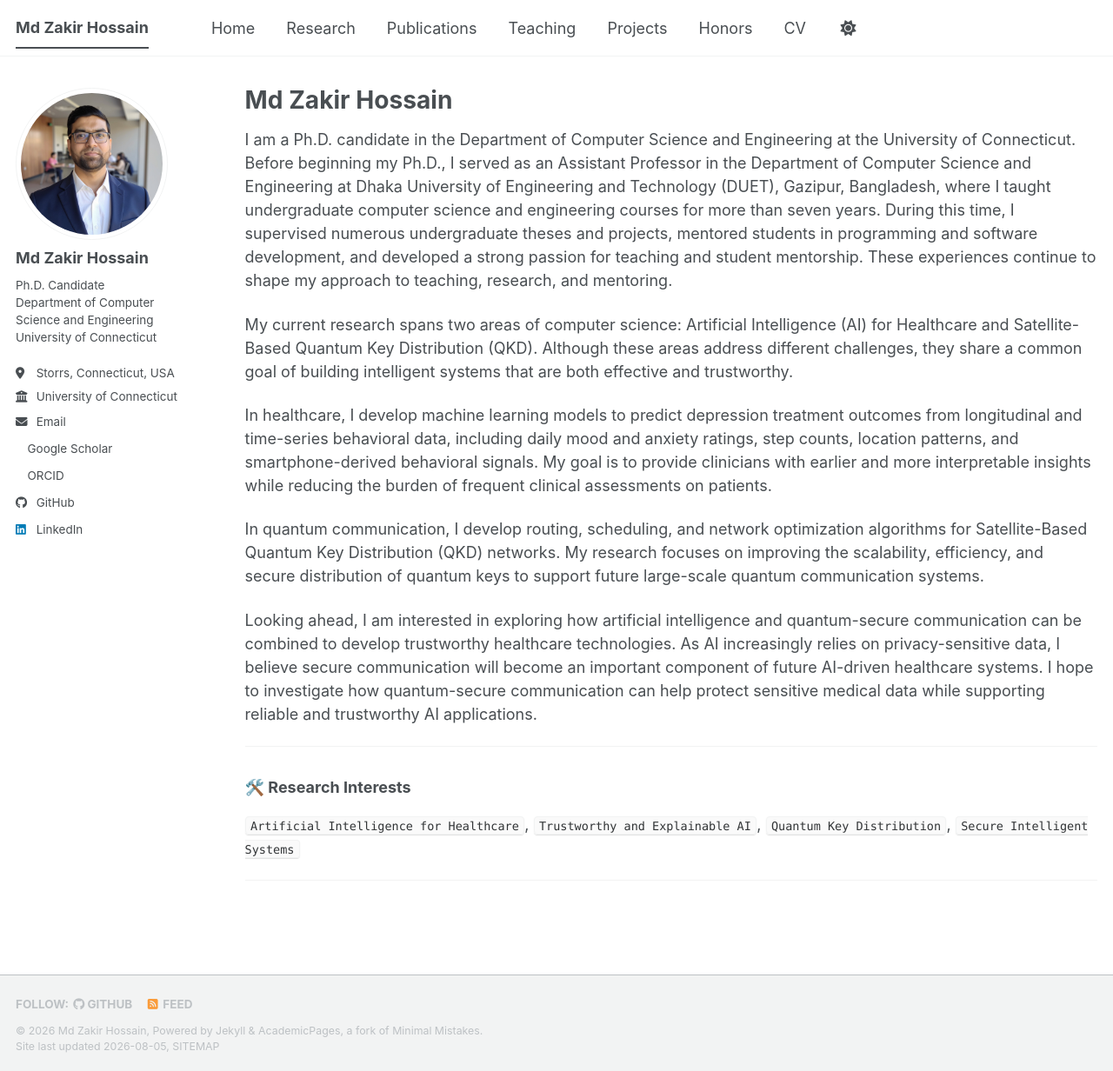
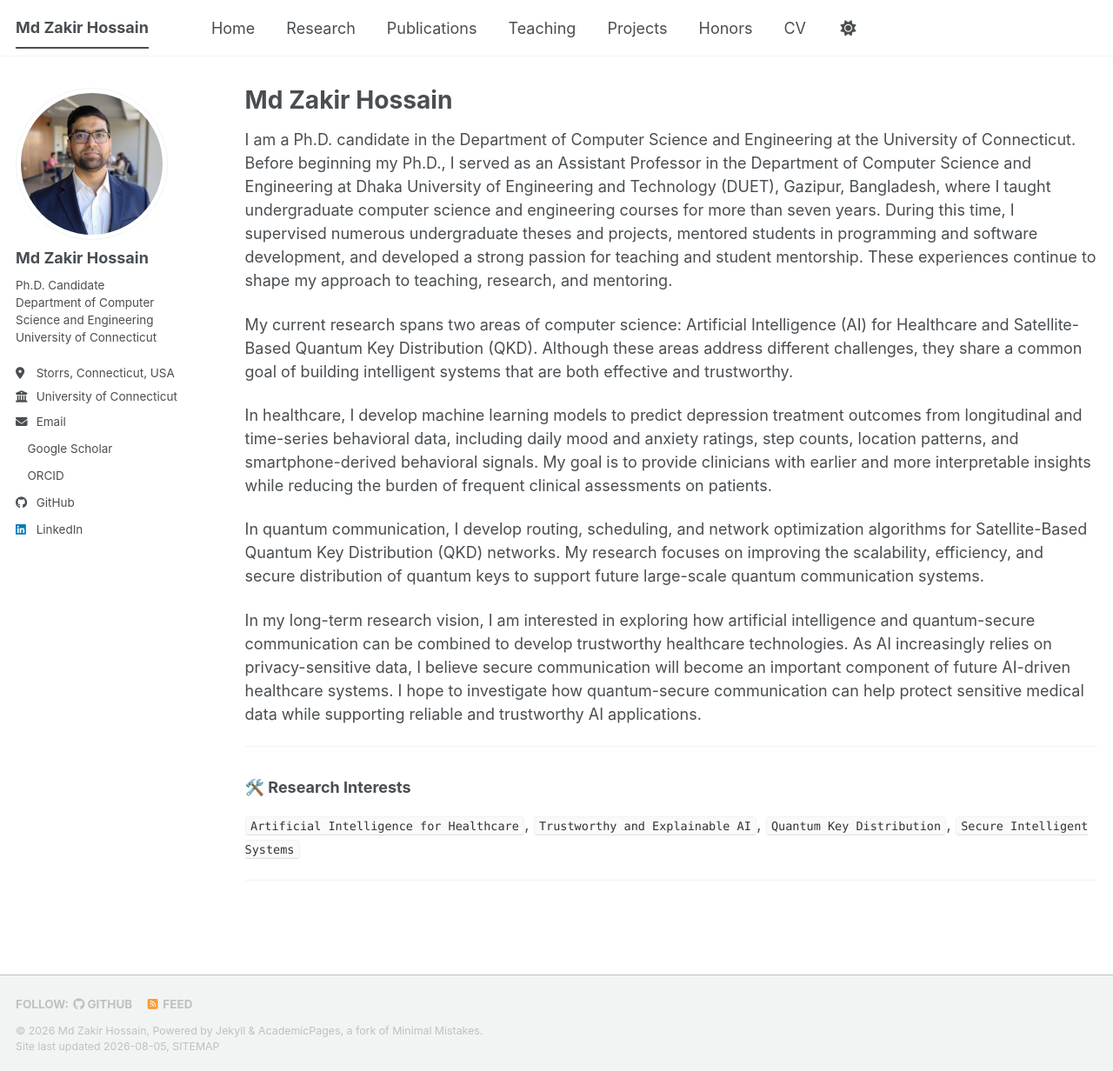
Before and after one commit to zakir-uconn/zakir-uconn.github.io, a Jekyll site: the page built from index.md, in a window 1280 px wide and 1232 px high. Shown: the whole window at 87% size. Built offline with Jekyll 4.4.1, drawn with Linux system fonts in a browser that asks for light colours; a style sheet for code colours, icons or effects is not loaded.

Commit message:
Revise research vision statement in index.md
Rephrase the long-term research vision statement for clarity.

```diff
--- a/index.md
+++ b/index.md
@@ -12,7 +12,7 @@ In healthcare, I develop machine learning models to predict depression treatment
 
 In quantum communication, I develop routing, scheduling, and network optimization algorithms for Satellite-Based Quantum Key Distribution (QKD) networks. My research focuses on improving the scalability, efficiency, and secure distribution of quantum keys to support future large-scale quantum communication systems.
 
-Looking ahead, I am interested in exploring how artificial intelligence and quantum-secure communication can be combined to develop trustworthy healthcare technologies. As AI increasingly relies on privacy-sensitive data, I believe secure communication will become an important component of future AI-driven healthcare systems. I hope to investigate how quantum-secure communication can help protect sensitive medical data while supporting reliable and trustworthy AI applications.
+In my long-term research vision, I am interested in exploring how artificial intelligence and quantum-secure communication can be combined to develop trustworthy healthcare technologies. As AI increasingly relies on privacy-sensitive data, I believe secure communication will become an important component of future AI-driven healthcare systems. I hope to investigate how quantum-secure communication can help protect sensitive medical data while supporting reliable and trustworthy AI applications.
 
 ---
 
```
